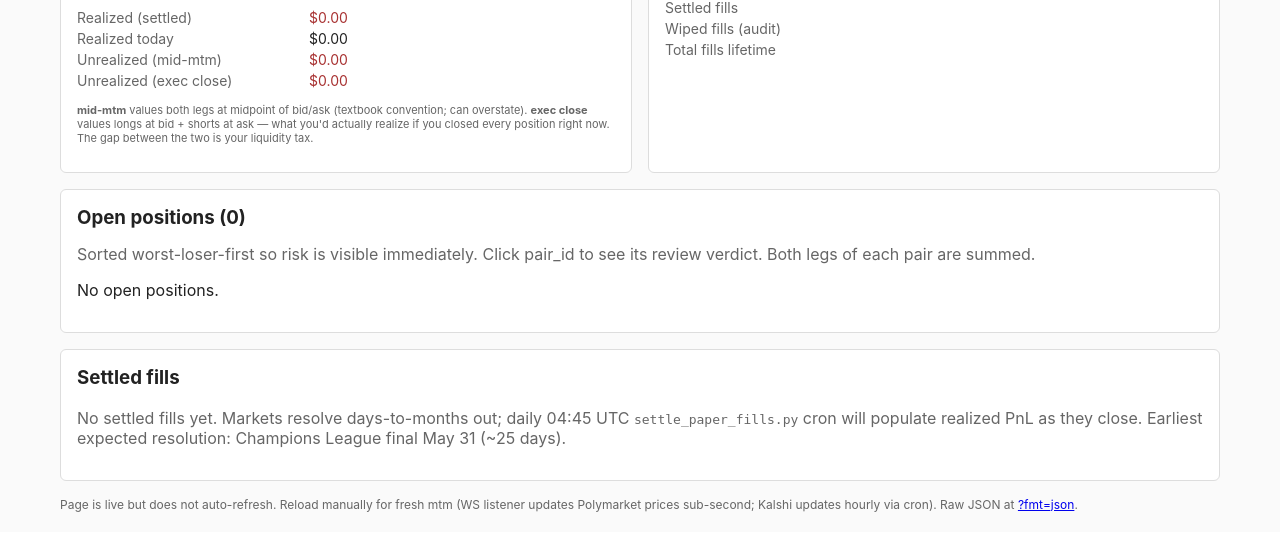
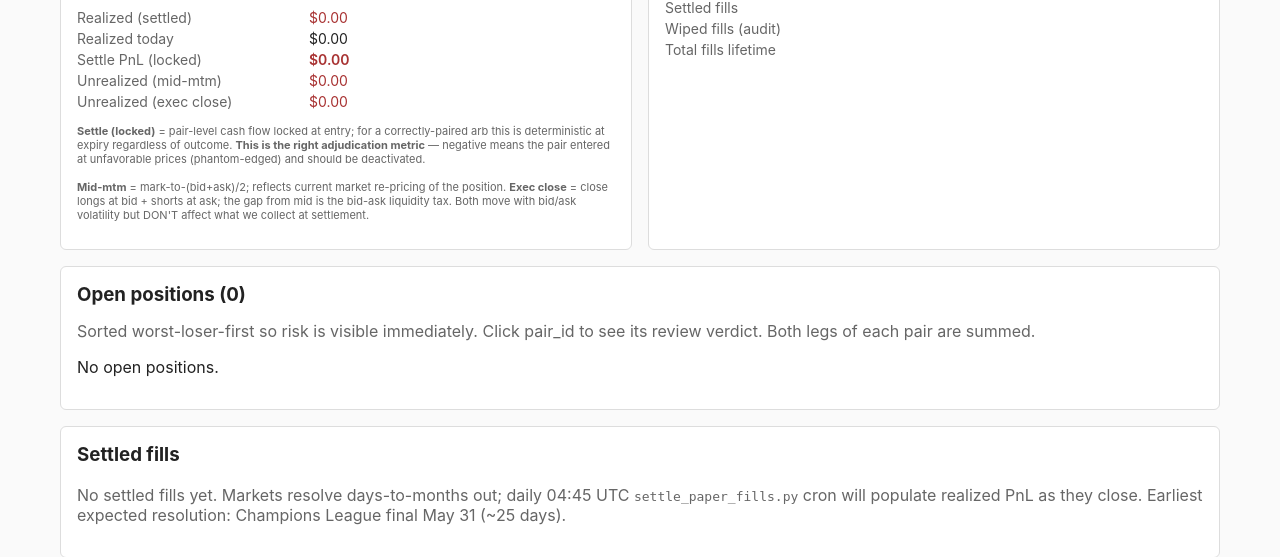
Before and after one commit to M0byNick/Predictions_Market_Trading_Bot, a Flask app: template src/arb_bot/dashboard/templates/pnl.html in a window 1280 px wide. Shown: the part 274-831 px from the top of the page. Before the commit the page ends 786 px from the top, so only its background shows below. Run offline with Flask 3, Linux system fonts and the light colour scheme; the template is opened without the code that fills it, so the values that code supplies are empty.

Commit message:
PnL: pair-level Settlement PnL column as the right adjudication metric
User correction: deactivation should adjudicate the PAIR (both legs combined),
not a single directional leg. The unit of arb is the pair; single-leg EV math
("Will Miami win 75 games" alone) is irrelevant to whether the pair is worth
keeping.

The exec-close-now column was the wrong primary criterion -- it fluctuates
with bid/ask spreads independently of whether the underlying arb is real.
A correctly-paired arb with $5 of locked entry edge will pay $5 at expiry
regardless of what mid-mtm or exec-close shows in between.

src/arb_bot/dashboard/pnl.py
  + per-pair `settlement_pnl_locked` = sum(SELL cash) - sum(BUY cash) - fees
    For SAME-polarity arb pairs this is deterministic at settlement: long-leg
    gain exactly offsets short-leg loss in either YES/NO direction, leaving
    only the entry edge minus fees. Computed in the same loop that builds
    each open-position row.
  + aggregate `settlement_pnl_locked_total` exposed in metrics dict
  + Sort changed from worst-mid first to worst-LOCKED first (real risk
    surfacing, not bid/ask volatility)

src/arb_bot/dashboard/templates/pnl.html
  + new "Settle (locked)" column in the open-positions table (with %)
  + new metric row "Settle PnL (locked)" in the top card
  + red row shading now triggers on `settlement_pnl_locked < 0`
    (= phantom-edged at entry) instead of `unrealized_executable < -10`
  + ⚠ pill changed from "exec < -$10" to "phantom-entry"
  + footnote rewritten to explain locked vs informational columns
  + deactivate-button reason field now includes locked-settle context

Verified: top metric row now shows Settle PnL (locked) = +$282.83
total across 15 open pairs, all positive (sorted ascending). Pages
renders correctly.

Concrete read on the data: 0 pairs have negative locked PnL today,
which is expected given recorded fill prices match the bot's signal
math at entry. Open question for live-trading prep: phantom-era
fills (pre-validator) may have locked PnL based on prices that
weren't actually achievable; live replay would face real bid/ask
not the cached-mid the bot recorded. The validator now ensures
go-forward fills are at real bid/ask, so locked PnL on
post-validator pairs IS realistic.

Co-Authored-By: Claude Opus 4.7 (1M context) <noreply@anthropic.com>

```diff
--- a/src/arb_bot/dashboard/templates/pnl.html
+++ b/src/arb_bot/dashboard/templates/pnl.html
@@ -23,6 +23,10 @@
       </dd>
       <dt>Realized today</dt>
       <dd>${{ "%.2f"|format(metrics.realized_pnl_today) }}</dd>
+      <dt>Settle PnL (locked)</dt>
+      <dd style="color:{{ 'var(--ok)' if metrics.settlement_pnl_locked_total >= 0 else 'var(--bad)' }}; font-weight:600;">
+        ${{ "%.2f"|format(metrics.settlement_pnl_locked_total) }}
+      </dd>
       <dt>Unrealized (mid-mtm)</dt>
       <dd style="color:{{ 'var(--ok)' if metrics.unrealized_pnl_mid >= 0 else 'var(--bad)' }};">
         ${{ "%.2f"|format(metrics.unrealized_pnl_mid) }}
@@ -33,11 +37,17 @@
       </dd>
     </dl>
     <p class="muted" style="font-size:11px; margin-top:8px;">
-      <strong>mid-mtm</strong> values both legs at midpoint of bid/ask
-      (textbook convention; can overstate). <strong>exec close</strong>
-      values longs at bid + shorts at ask — what you'd actually realize
-      if you closed every position right now. The gap between the two
-      is your liquidity tax.
+      <strong>Settle (locked)</strong> = pair-level cash flow locked at
+      entry; for a correctly-paired arb this is deterministic at expiry
+      regardless of outcome. <strong>This is the right adjudication
+      metric</strong> — negative means the pair entered at unfavorable
+      prices (phantom-edged) and should be deactivated.
+      <br><br>
+      <strong>Mid-mtm</strong> = mark-to-(bid+ask)/2; reflects current
+      market re-pricing of the position. <strong>Exec close</strong> =
+      close longs at bid + shorts at ask; the gap from mid is the bid-ask
+      liquidity tax. Both move with bid/ask volatility but DON'T affect
+      what we collect at settlement.
     </p>
   </div>
 
@@ -75,6 +85,7 @@
         <th>K entry → now</th>
         <th>P entry → now</th>
         <th style="text-align:right;">Cap</th>
+        <th style="text-align:right;" title="Pair PnL locked at entry — deterministic at settlement">Settle (locked)</th>
         <th style="text-align:right;">Unrealized (mid)</th>
         <th style="text-align:right;">Unrealized (exec)</th>
         <th>Action</th>
@@ -82,12 +93,12 @@
     </thead>
     <tbody>
       {% for p in open_positions %}
-      {% set is_deeply_negative = p.unrealized_executable < -10 %}
-      <tr {% if is_deeply_negative %}style="background:#fdf3f3;"{% endif %}>
+      {% set is_phantom = p.settlement_pnl_locked < 0 %}
+      <tr {% if is_phantom %}style="background:#fdf3f3;"{% endif %}>
         <td>
           <code style="font-size:11px;">{{ p.kalshi_ticker[:28] }}</code>
-          {% if is_deeply_negative %}
-          <br><span class="pill pill-high" style="margin-top:2px;">⚠ exec &lt; -$10</span>
+          {% if is_phantom %}
+          <br><span class="pill pill-high" style="margin-top:2px;">⚠ phantom-entry</span>
           {% endif %}
         </td>
         <td style="font-size:12px;">{{ p.title }}</td>
@@ -100,13 +111,19 @@
           → {{ "%.3f"|format(p.p_mid) if p.p_mid is not none else '?' }}
         </td>
         <td style="text-align:right;">${{ "%.2f"|format(p.entry_capital_usd) }}</td>
-        <td style="text-align:right; color:{{ 'var(--ok)' if p.unrealized_mid >= 0 else 'var(--bad)' }}; font-weight:600;">
+        <td style="text-align:right; color:{{ 'var(--ok)' if p.settlement_pnl_locked >= 0 else 'var(--bad)' }}; font-weight:600;">
+          ${{ "%.2f"|format(p.settlement_pnl_locked) }}
+          {% if p.settlement_pnl_pct is not none %}
+          <br><span class="muted" style="font-weight:400; font-size:11px;">{{ "%+.1f"|format(p.settlement_pnl_pct) }}%</span>
+          {% endif %}
+        </td>
+        <td style="text-align:right; color:{{ 'var(--ok)' if p.unrealized_mid >= 0 else 'var(--bad)' }};">
           ${{ "%.2f"|format(p.unrealized_mid) }}
           {% if p.unrealized_mid_pct is not none %}
           <br><span class="muted" style="font-weight:400; font-size:11px;">{{ "%+.1f"|format(p.unrealized_mid_pct) }}%</span>
           {% endif %}
         </td>
-        <td style="text-align:right; color:{{ 'var(--ok)' if p.unrealized_executable >= 0 else 'var(--bad)' }}; font-weight:{{ '600' if is_deeply_negative else '400' }};">
+        <td style="text-align:right; color:{{ 'var(--ok)' if p.unrealized_executable >= 0 else 'var(--bad)' }};">
           ${{ "%.2f"|format(p.unrealized_executable) }}
           <br><span class="muted" style="font-size:11px;">held {{ "%.1f"|format(p.days_open) }}d · left {{ "%.0f"|format(p.days_to_resolve) if p.days_to_resolve is not none else '?' }}d</span>
         </td>
@@ -116,7 +133,7 @@
                 onsubmit="return confirm('Deactivate {{ p.kalshi_ticker }}?\n\nExisting open paper-fills are NOT closed (they settle naturally). Bot will stop generating NEW signals on this pair. Reversible from /approved.');">
             <input type="hidden" name="return_to" value="pnl">
             <input type="hidden" name="reason"
-                   value="manual deactivate from /pnl (exec_unrealized=${{ '%.2f'|format(p.unrealized_executable) }})">
+                   value="manual deactivate from /pnl (settle_locked=${{ '%.2f'|format(p.settlement_pnl_locked) }} exec_now=${{ '%.2f'|format(p.unrealized_executable) }})">
             <button type="submit" class="reject" style="padding:4px 8px; font-size:11px;">
               Deactivate
             </button>
@@ -129,9 +146,16 @@
     </tbody>
   </table>
   <p class="muted" style="font-size:11px; margin-top:8px;">
-    Rows shaded red have <strong>exec-close PnL worse than -$10</strong> — the
-    most likely candidates for deactivation. "Deactivate" stops new signals
-    on the pair; existing fills settle naturally. Reversible from
+    Rows shaded red have <strong>negative locked-at-entry settlement PnL</strong>
+    — the pair entered at unfavorable prices (phantom-edged) and will lose
+    money even if both legs resolve correctly. These are the right
+    deactivation candidates. Sorted worst-locked-PnL-first.
+    <br>
+    Exec/mid columns are informational (they fluctuate with bid/ask) but
+    shouldn't drive deactivation: a real arb pair with locked +$5 will pay
+    $5 at expiry regardless of what mid-mtm shows in between.
+    "Deactivate" stops new signals on the pair; existing fills settle
+    naturally. Reversible from
     <a href="{{ url_for('approved_list') }}?status=inactive">/approved</a>.
   </p>
   {% endif %}
```
Also changed, not shown: src/arb_bot/dashboard/pnl.py (+33 -3 lines).
